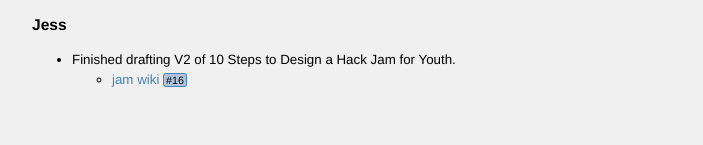
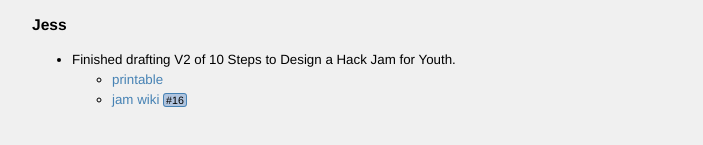
Before and after one commit to hackasaurus/hackasaurus-project-updates, a plain HTML site: page index.html in a window 1280 px wide. Shown: the part 269-414 px from the top of the page, without its empty margins (288-991 px from the left). Drawn offline with Linux system fonts and the light colour scheme.

Commit message:
Edited index.html via GitHub

```diff
--- a/index.html
+++ b/index.html
@@ -22,8 +22,8 @@
 <ul>
   <li> Finished drafting V2 of 10 Steps to Design a Hack Jam for Youth.
     <ul>
-      <li><a href="http://flic.kr/p/ahuf5P>printable</a></li>
-      <li><https://wiki.mozilla.org/Drumbeat/Hackasaurus/jams">jam wiki</a> <a href="http://hackasaurus.lighthouseapp.com/projects/81480/tickets/16-create-v2-of-10-step-plan-for-hosting-a-youth-jam"></a></li>
+      <li><a href="http://flic.kr/p/ahuf5P">printable</a></li>
+      <li><a href="https://wiki.mozilla.org/Drumbeat/Hackasaurus/jams">jam wiki</a> <a href="http://hackasaurus.lighthouseapp.com/projects/81480/tickets/16-create-v2-of-10-step-plan-for-hosting-a-youth-jam"></a></li>
 
 </ul>
 
```
